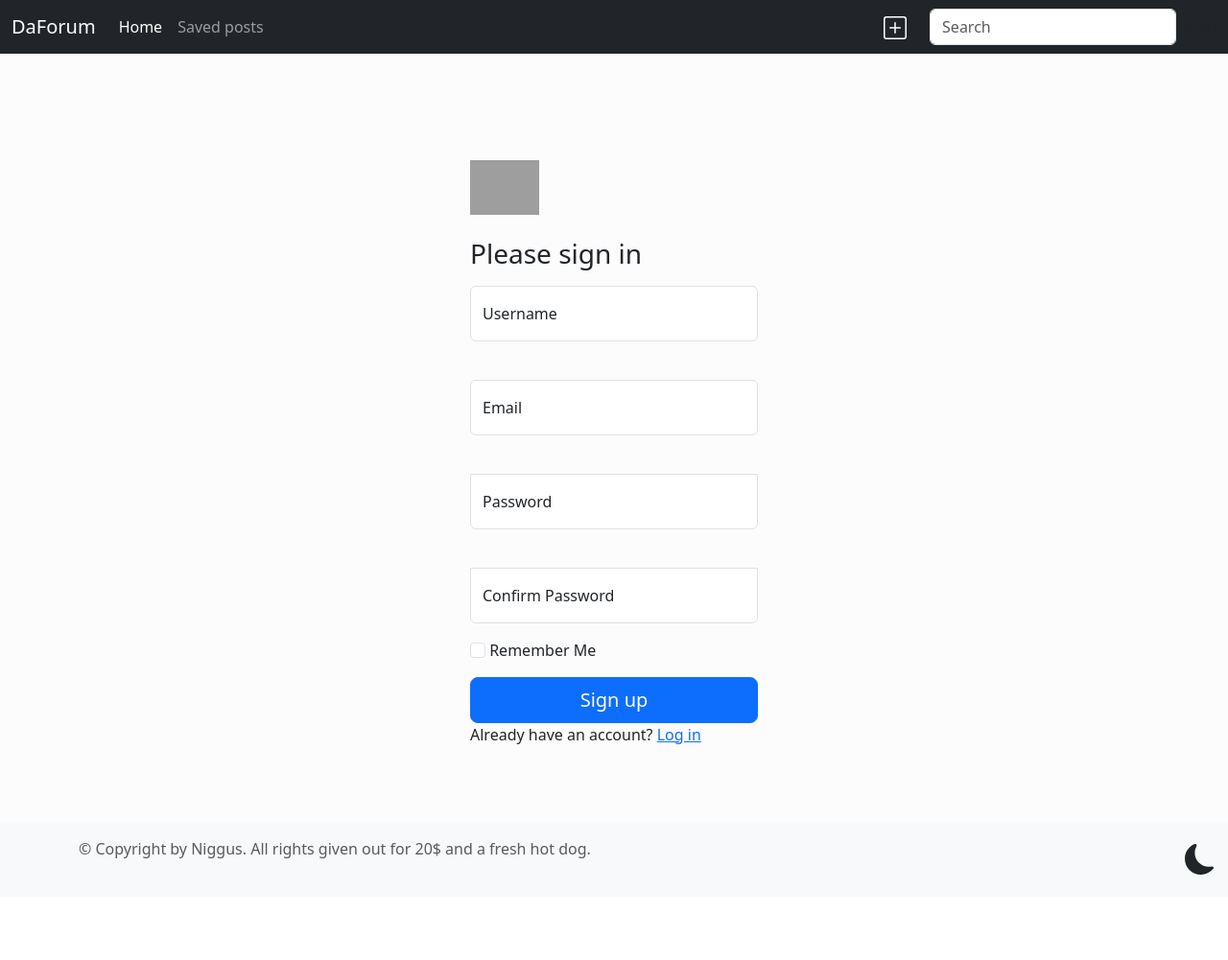
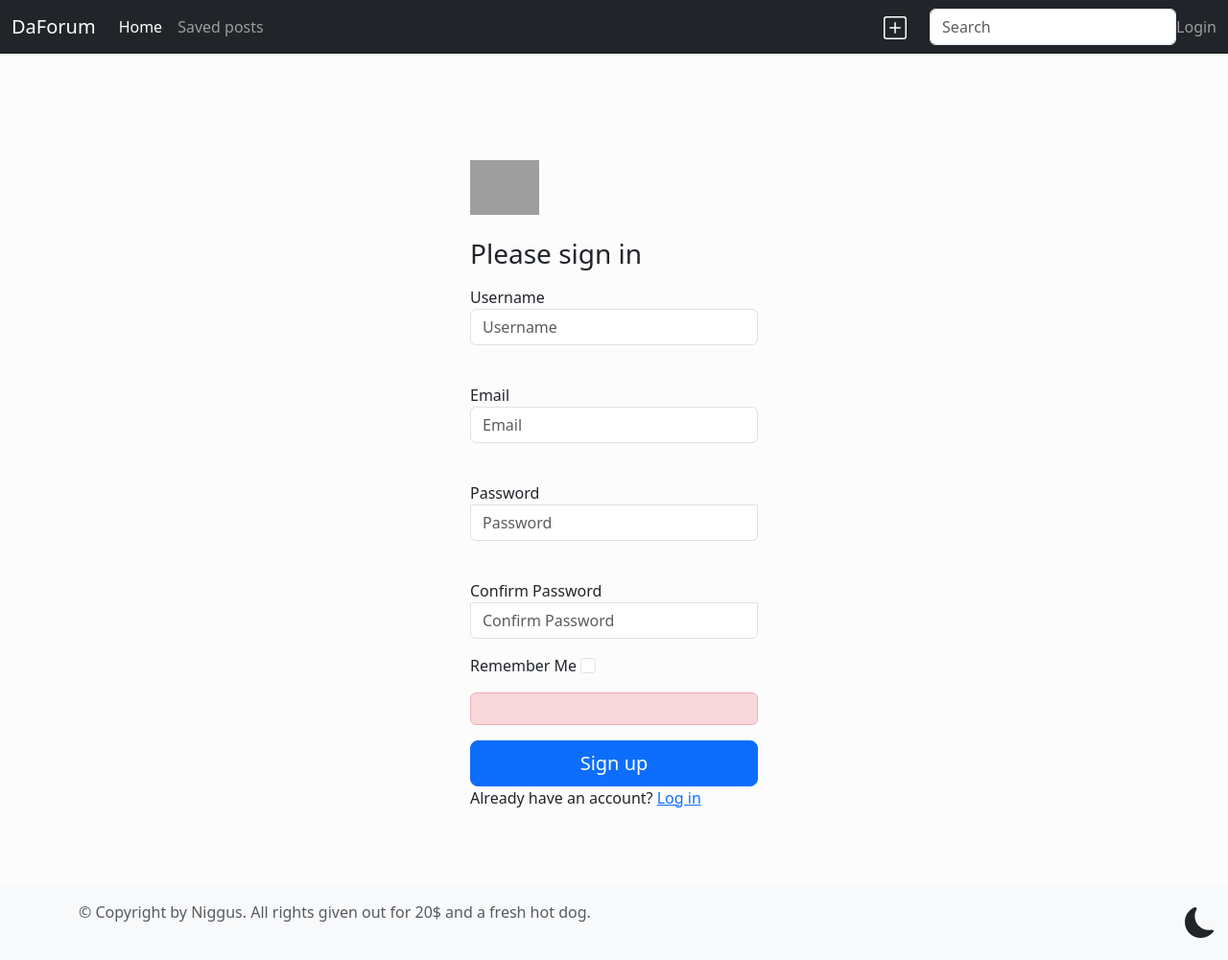
Before and after one commit to Quartzy0/daforum, a Flask app: page /user/signup in a window 1280 px wide. Shown: the whole page at 96% size. Before the commit the page ends 912 px from the top, so only its background shows below. Run offline with Flask 3, Linux system fonts and the light colour scheme; parts of the project's set-up code (start-up, migrations or seed data) failed here and were passed over; some libraries are stand-ins or nearby versions; grey boxes are pictures that could not be loaded.

Commit message:
Added thread delete button + fixed form errors - You can now delete a thread 10 minutes after posting it - Actually display any errors caught by Flask-WTF validators to the user

```diff
--- a/models.py
+++ b/models.py
@@ -112,6 +112,9 @@
     def get_likes(self):
         return sum([1 if like.liked else -1 for like in self.likes])
 
+    def seconds_posted(self):
+        return (datetime.utcnow() - self.posted).total_seconds()
+
     def __repr__(self):
         return "<Thread %r>" % self.id
 
@@ -132,6 +135,9 @@
         self.author_id = author_id
         self.thread_id = thread_id
         self.body = body
+
+    def seconds_posted(self):
+        return (datetime.utcnow() - self.posted).total_seconds()
 
     def __repr__(self):
         return "<Post %r>" % self.id
--- a/requirements.txt
+++ b/requirements.txt
@@ -24,7 +24,7 @@
 MarkupSafe==2.1.5
 minio==7.2.6
 pillow==10.3.0
-psycopg2==2.9.9
+psycopg2-binary==2.9.9
 pycparser==2.22
 pycryptodome==3.20.0
 pytz==2024.1
--- a/templates/base.html
+++ b/templates/base.html
@@ -92,7 +92,7 @@
                 </ul>
             </li>
         {% else %}
-            <a class="nav-item nav-link" aria-disabled="false" href="{{ url_for('users.login') }}">Login</a>
+            <a class="navbar-nav nav-item nav-link" aria-disabled="false" href="{{ url_for('users.login') }}">Login</a>
         {% endif %}
         </div>
     </div>
--- a/templates/threads/thread.html
+++ b/templates/threads/thread.html
@@ -5,6 +5,11 @@
 
 {% block content %}
 <div class="m-5">
+{% if current_user.is_authenticated and current_user.str_id==thread.author.str_id and thread.seconds_posted() < 600 %}
+    <form class="float-end" method="post" action="{{ url_for('thread.delete_thread', thread_id=thread.id) }}">
+        <input type="submit" class="btn btn-danger" value="Delete">
+    </form>
+{% endif %}
     <div class="d-flex flex-row gap-3 m-2 align-items-center">
         {{ post.like_count(thread, current_user) }}
         <h1>{{ thread.title }}</h1>
--- a/templates/users/signup.html
+++ b/templates/users/signup.html
@@ -10,30 +10,36 @@
     <img class="mb-4" src="../assets/brand/bootstrap-logo.svg" alt="Logo" width="72" height="57">
     <h1 class="h3 mb-3 fw-normal">Please sign in</h1>
 
-    <div class="form-floating mb-3">
+    <div class="mb-3">
+        {{ form.username.label }}
         {{ form.username(class='form-control', placeholder='Username') }}
-        {{ form.username.label }}
     </div>
     <br>
-    <div class="form-floating mb-3">
+    <div class="mb-3">
+        {{ form.email.label }}
         {{ form.email(class='form-control', placeholder='Email') }}
-        {{ form.email.label }}
     </div>
     <br>
-    <div class="form-floating mb-3">
+    <div class="mb-3">
+        {{ form.password.label }}
         {{ form.password(class='form-control', placeholder='Password') }}
-        {{ form.password.label }}
     </div>
     <br>
-    <div class="form-floating mb-3">
+    <div class="mb-3">
+        {{ form.passwordConfirmation.label }}
         {{ form.passwordConfirmation(class='form-control', placeholder='Confirm Password') }}
-        {{ form.passwordConfirmation.label }}
     </div>
 
     <div class="checkbox mb-3">
+        {{ form.remember.label(class='form-check-label') }}
         {{ form.remember(class='form-check-input') }}
-        {{ form.remember.label(class='form-check-label') }}
     </div>
+
+    <ul class="alert alert-danger d-flex flex-column justify-content-center align-items-center">
+    {% for field, errors in form.errors.items() %}
+        <li class="text-danger">{{ ', '.join(errors) }}</li>
+    {% endfor %}
+    </ul>
     {{ form.submit(class='w-100 btn btn-lg btn-primary') }}
     <p>Already have an account? <a href="{{ url_for('users.login', **request.args) }}">Log in</a></p>
 </form>
--- a/users.py
+++ b/users.py
@@ -247,7 +247,7 @@
     )
     email = StringField(
         "Email",
-        validators=[Email("Email required")]
+        validators=[Email("Valid email required")]
     )
     password = PasswordField(
         "Password",
```
Also changed, not shown: templates/users/login.html (+7 -0 lines), threads.py (+23 -1 lines).
